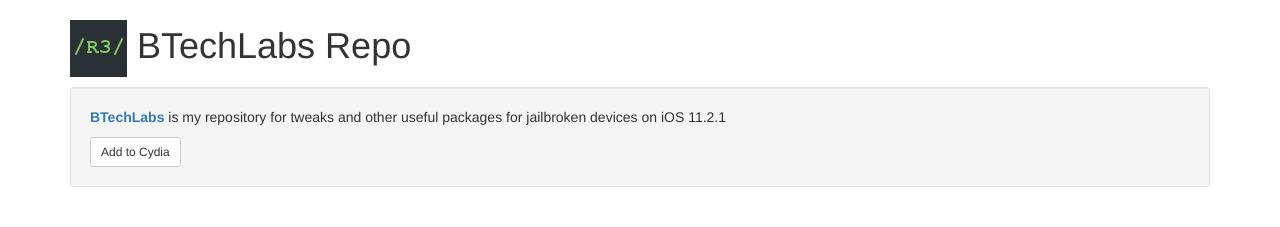
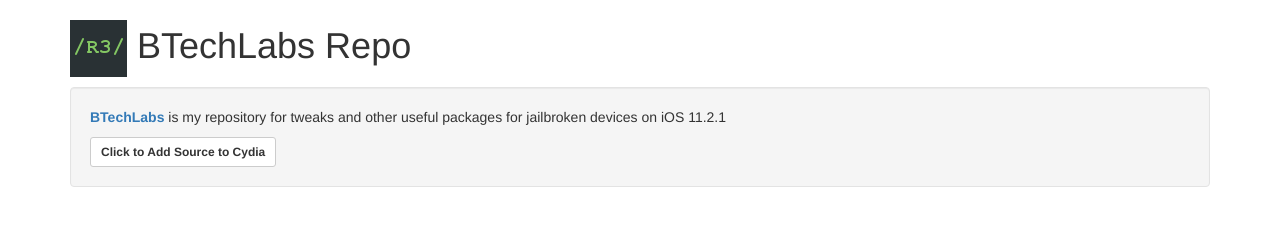
Before and after one commit to brandon-m-thomas/repo, a plain HTML site: page index.html in a window 1280 px wide. Shown: the top 227 px of the page. Drawn offline with nearby package versions, Linux system fonts and the light colour scheme.

Commit message:
Adjusted repo web landing page

```diff
--- a/index.html
+++ b/index.html
@@ -16,7 +16,7 @@
 <div class="container">
 	<div class="well">
         <p><span class="text-primary"><b>BTechLabs</b></span> is my repository for tweaks and other useful packages for jailbroken devices on iOS 11.2.1</p>
-		<a class="btn btn-sm btn-default" href="cydia://url/https://cydia.saurik.com/api/share#?source=https://btechlabs.github.io/repo/">Add to Cydia</a>
+		<a class="btn btn-sm btn-default" href="cydia://url/https://cydia.saurik.com/api/share#?source=https://btechlabs.github.io/repo/"><b>Click to Add Source to Cydia</b></a>
 	</div>
 </div>
 
```
